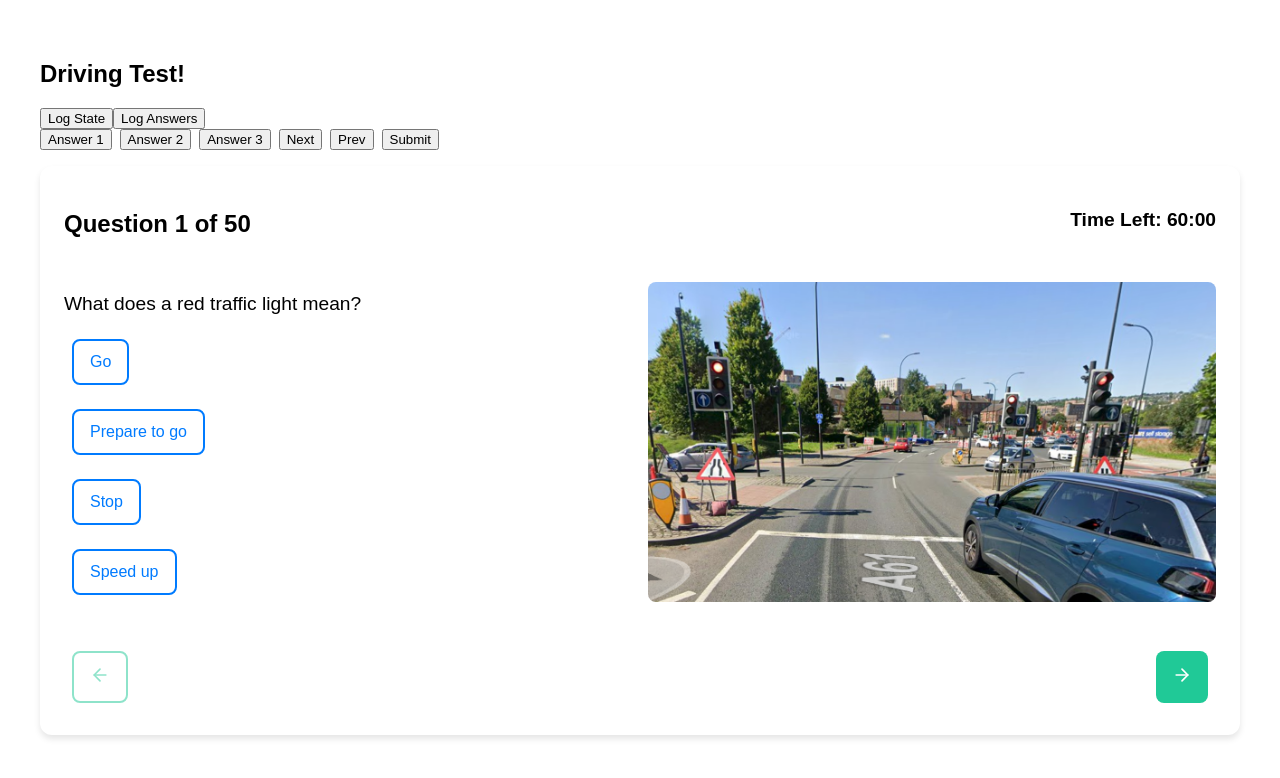
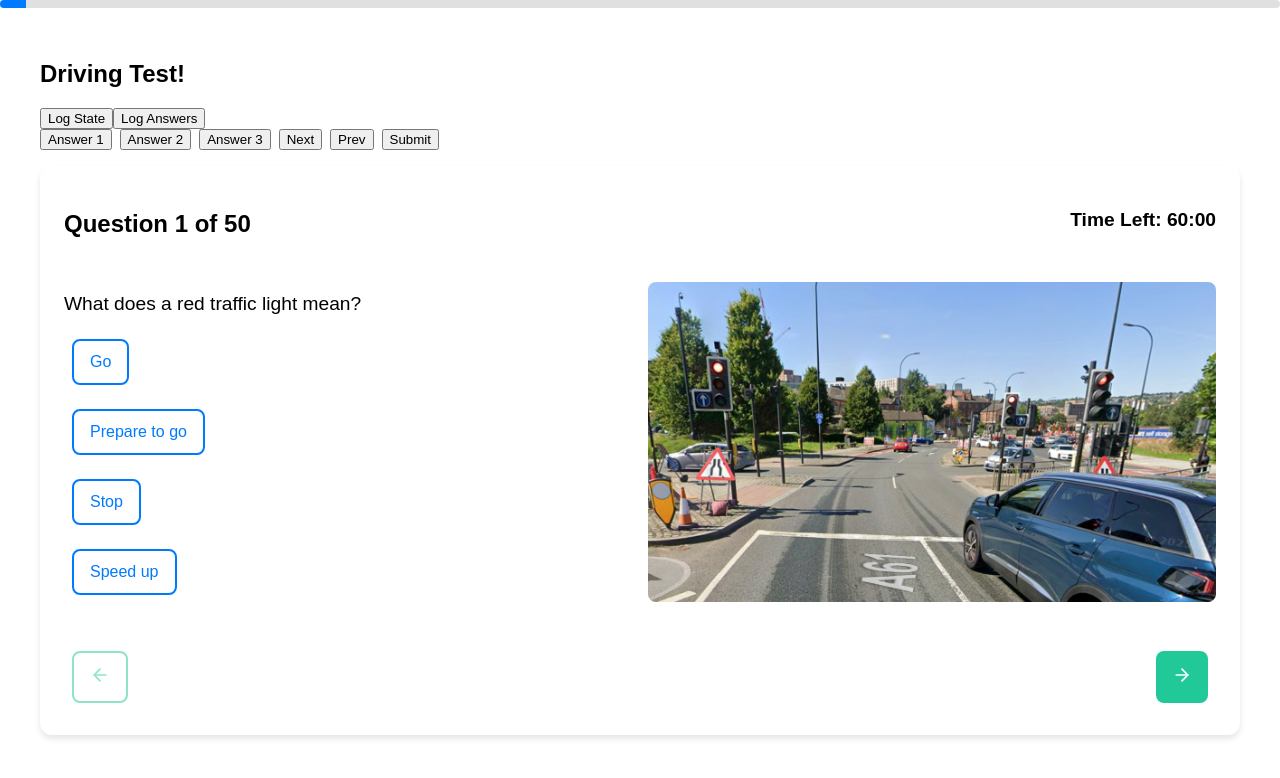
Before and after one commit to CSampebgo333/react-nextjs-projects, a React (Vite) app in the folder project-03-driving-test-app/: page / in a window 1280 px wide. Shown: the top 778 px of the page. Built offline with nearby package versions, Linux system fonts and the light colour scheme.

Commit message:
Created and styled the Progress bar

```diff
--- a/project-03-driving-test-app/src/App.jsx
+++ b/project-03-driving-test-app/src/App.jsx
@@ -5,6 +5,7 @@ import questions from "./data/questions.js";
 import { quizReducer } from "./state/quizReducer.js";
 import TempComponent from "./components/tempComponent.jsx";
 import QuestionView from "./components/QuestionView.jsx";
+import ProgressBar from "./components/ProgressBar.jsx";
 
 
 const initialState = {
@@ -42,6 +43,7 @@ const App = () => {
   return (
     <div className="app-container">
       <TempComponent state={state} dispatch={dispatch}/>
+      <ProgressBar current={state.currentQuestionIndex} total={questions.length}/>
       <div className="quiz-container">
         {state.submitted ? resultView : questionView}
       </div>
--- /dev/null
+++ b/project-03-driving-test-app/src/components/ProgressBar.css
@@ -0,0 +1,18 @@
+.progress-bar-container {
+    position: fixed;
+    top: 0;
+    left: 0;
+    height: 8px;
+    width: 100%;
+    background-color: #e0e0e0;
+    border-radius: 5px;
+    overflow: hidden;
+    z-index: 1000;
+
+}
+
+.progress-bar {
+    height: 100%;
+    background-color: #007bff;
+    transition: width 0.3s ease-in-out;
+}
--- a/project-03-driving-test-app/src/components/ProgressBar.jsx
+++ b/project-03-driving-test-app/src/components/ProgressBar.jsx
@@ -0,0 +1,13 @@
+import "./ProgressBar.css";
+
+const ProgressBar = ({current, total}) => {
+    const progress = ((current + 1) / total) * 100;
+
+    return (
+        <div className="progress-bar-container">
+            <div className="progress-bar" style={{width: `${progress}%`}}></div>
+        </div>
+    )
+}
+
+export default ProgressBar;
```
